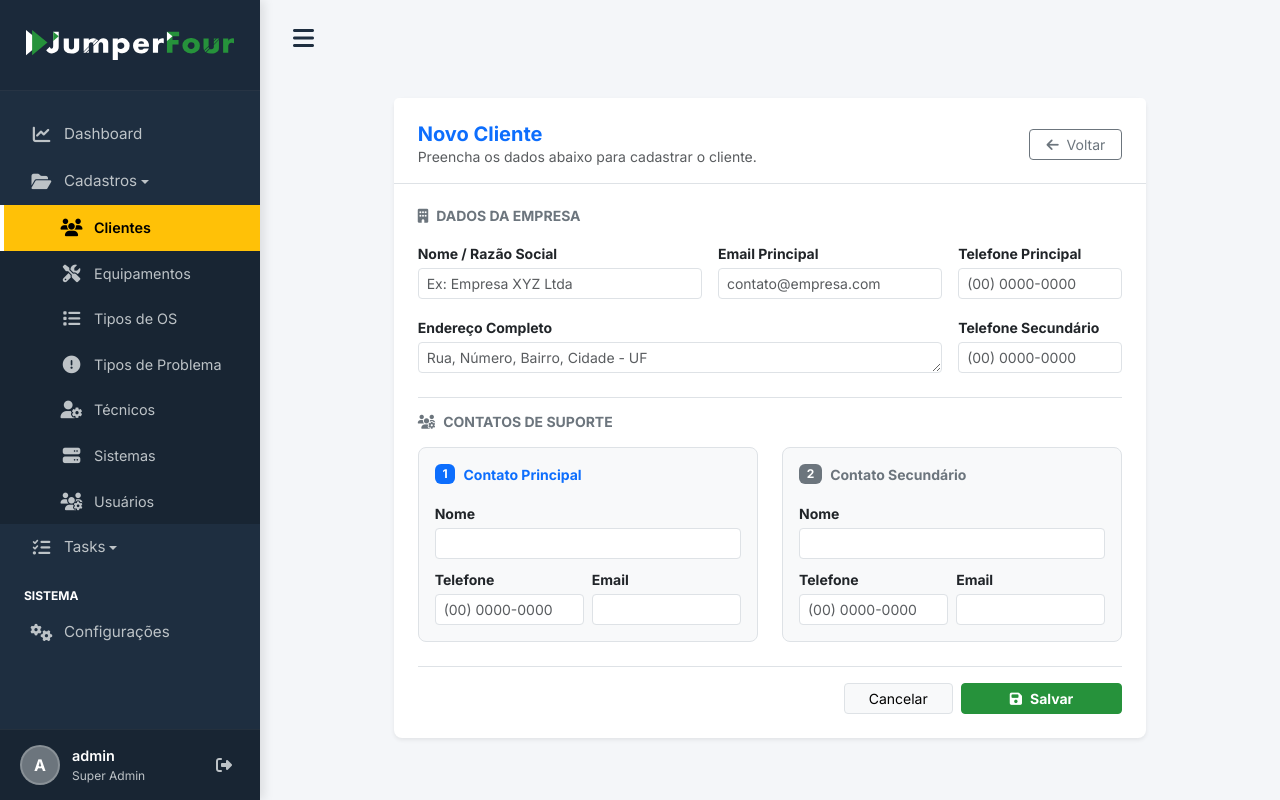
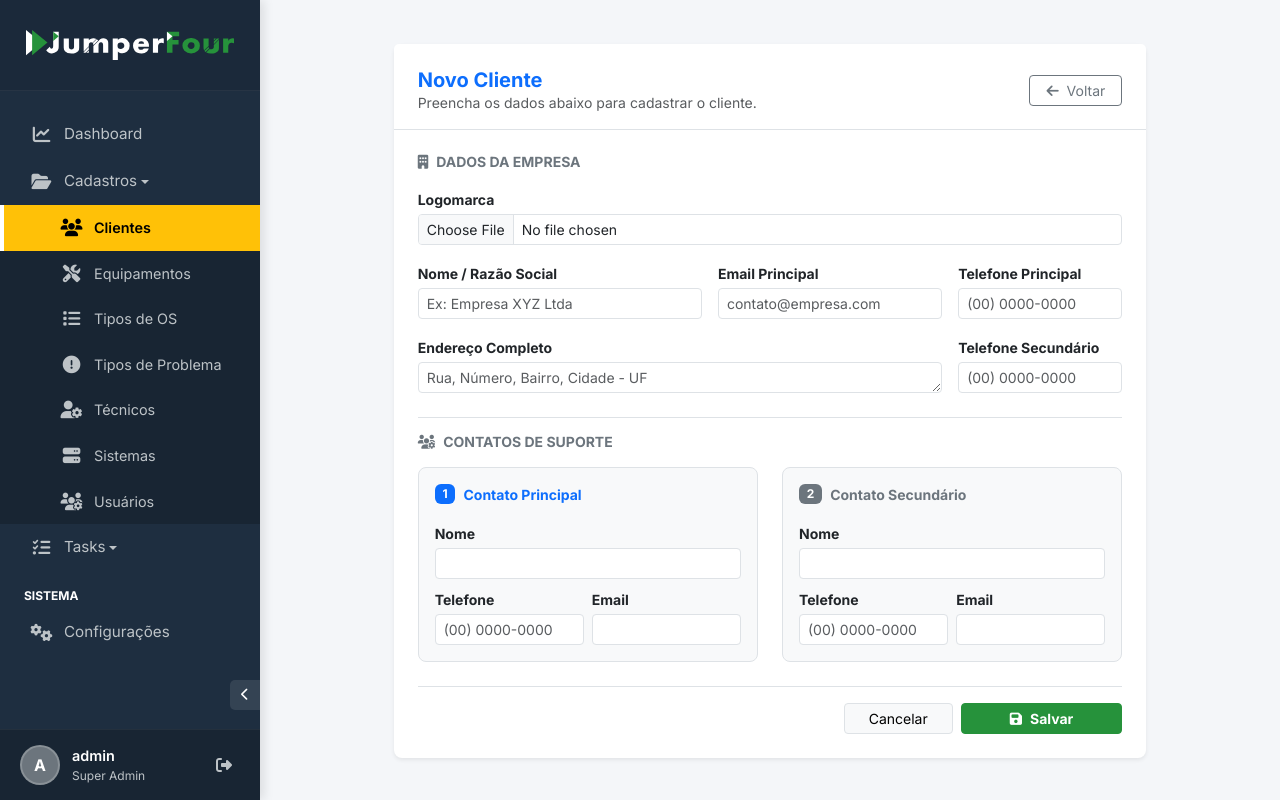
Before and after one commit to contatoevertonoliveira/os, a Django app: page /clients/new/ in a window 1280 px wide. Run offline with Django 5.2, Linux system fonts and the light colour scheme; a user stored in the database is signed in; data comes from the database, SQL or seed files in the repository; some libraries are stand-ins or nearby versions.

Commit message:
Feat: Add client logo, calculated hours logic, and sidebar/layout adjustments

```diff
--- a/templates/base.html
+++ b/templates/base.html
@@ -388,9 +388,47 @@
                     font-size: 1.2rem;
                 }
 
+                .sidebar.collapsed .sidebar-toggle-btn {
+                    justify-content: center;
+                }
+
+                .sidebar.collapsed .toggle-icon {
+                    transform: rotate(180deg);
+                }
+
                 .main-content.expanded {
                     margin-left: 80px;
                 }
+            }
+
+            /* Toggle Button Styles */
+            .sidebar-toggle-btn {
+                position: absolute;
+                bottom: 90px; /* Above user profile */
+                right: 0;
+                width: 30px;
+                height: 30px;
+                background-color: rgba(255, 255, 255, 0.1);
+                border-radius: 5px 0 0 5px;
+                color: #fff;
+                display: flex;
+                align-items: center;
+                justify-content: center;
+                text-decoration: none;
+                transition: all 0.3s;
+                border: none;
+                padding: 0;
+            }
+
+            .sidebar-toggle-btn:hover {
+                background-color: var(--secondary-color);
+                color: #fff;
+                width: 40px;
+            }
+
+            .toggle-icon {
+                font-size: 0.8rem;
+                transition: transform 0.3s;
             }
         </style>
     </head>
@@ -508,6 +546,11 @@
                     </button>
                 </form>
             </div>
+
+            <!-- Sidebar Toggle Button (Inside Sidebar) -->
+            <button class="btn btn-link sidebar-toggle-btn d-none d-lg-flex" onclick="toggleDesktopSidebar()">
+                <i class="fas fa-chevron-left toggle-icon"></i>
+            </button>
         </nav>
         {% endblock %}
 
@@ -520,13 +563,6 @@
                     <i class="fas fa-bars"></i> Menu
                 </button>
                 {% endblock %}
-
-            <!-- Desktop Toggle Button -->
-            {% block desktop_toggle %}
-            <button class="btn btn-link text-dark d-none d-lg-inline-block mb-3 p-0 me-3" onclick="toggleDesktopSidebar()" style="font-size: 1.5rem; text-decoration: none; color: var(--tertiary-color) !important;">
-                <i class="fas fa-bars"></i>
-            </button>
-            {% endblock %}
 
             {% block content %}{% endblock %}
         </div>
--- a/templates/cadastros/client_form.html
+++ b/templates/cadastros/client_form.html
@@ -17,7 +17,7 @@
                 </div>
 
                 <div class="card-body px-4 py-4">
-                    <form method="post" novalidate>
+                    <form method="post" enctype="multipart/form-data" novalidate>
                         {% csrf_token %}
 
                         <!-- Seção 1: Dados da Empresa -->
@@ -26,6 +26,11 @@
                                 <i class="fas fa-building me-2"></i>Dados da Empresa
                             </h6>
                             <div class="row g-3">
+                                <div class="col-md-12">
+                                    <label for="{{ form.logo.id_for_label }}" class="form-label small fw-bold mb-1">Logomarca</label>
+                                    {% render_field form.logo class="form-control form-control-sm" %}
+                                    <div class="text-danger small">{{ form.logo.errors }}</div>
+                                </div>
                                 <div class="col-md-5">
                                     <label for="{{ form.name.id_for_label }}" class="form-label small fw-bold mb-1">Nome / Razão Social</label>
                                     {% render_field form.name class="form-control form-control-sm" placeholder="Ex: Empresa XYZ Ltda" %}
--- a/tickets/forms.py
+++ b/tickets/forms.py
@@ -51,7 +51,7 @@ class ClientForm(forms.ModelForm):
     class Meta:
         model = Client
         fields = [
-            'name', 'email', 'phone', 'phone2', 'address',
+            'name', 'logo', 'email', 'phone', 'phone2', 'address',
             'contact1_name', 'contact1_phone', 'contact1_email',
             'contact2_name', 'contact2_phone', 'contact2_email'
         ]
@@ -62,6 +62,12 @@ class ClientForm(forms.ModelForm):
             'contact2_phone': forms.TextInput(attrs={'class': 'form-control phone-mask', 'placeholder': '(00) 0000-0000'}),
             'address': forms.Textarea(attrs={'rows': 2}),
         }
+
+    def __init__(self, *args, **kwargs):
+        super().__init__(*args, **kwargs)
+        if self.instance and self.instance.pk:
+            self.fields['logo'].widget.attrs.update({'class': 'form-control'})
+
 
 class TechnicianForm(forms.ModelForm):
     first_name = forms.CharField(label="Nome do Técnico", max_length=150, required=True)
--- a/tickets/models.py
+++ b/tickets/models.py
@@ -27,6 +27,7 @@ class UserProfile(models.Model):
 
 class Client(models.Model):
     name = models.CharField(max_length=200, verbose_name="Nome do Cliente")
+    logo = models.ImageField(upload_to='client_logos/', verbose_name="Logomarca", blank=True, null=True)
     email = models.EmailField(verbose_name="Email", blank=True, null=True)
     phone = models.CharField(max_length=20, verbose_name="Telefone", blank=True, null=True)
     phone2 = models.CharField(max_length=20, verbose_name="Telefone 2", blank=True, null=True)
@@ -179,6 +180,30 @@ class Ticket(models.Model):
         return f"JMP{self.id:05d}"
 
     @property
+    def calculated_hours(self):
+        if not self.start_date or not self.deadline:
+            return None
+
+        # Ensure we are comparing dates, ignoring time if it was set
+        start = self.start_date.date()
+        end = self.deadline.date()
+
+        if end < start:
+            return None
+
+        # Calculate days difference (inclusive)
+        days = (end - start).days + 1
+
+        # 8.8 hours per day (8h 48m)
+        total_hours = days * 8.8
+
+        # Format for display
+        hours = int(total_hours)
+        minutes = int((total_hours - hours) * 60)
+
+        return f"{hours}:{minutes:02d}"
+
+    @property
     def status_color(self):
         colors = {
             'open': 'primary',
```
Also changed, not shown: templates/tasks/task_list.html (+10 -3 lines), tickets/migrations/0013_client_logo.py (added).
